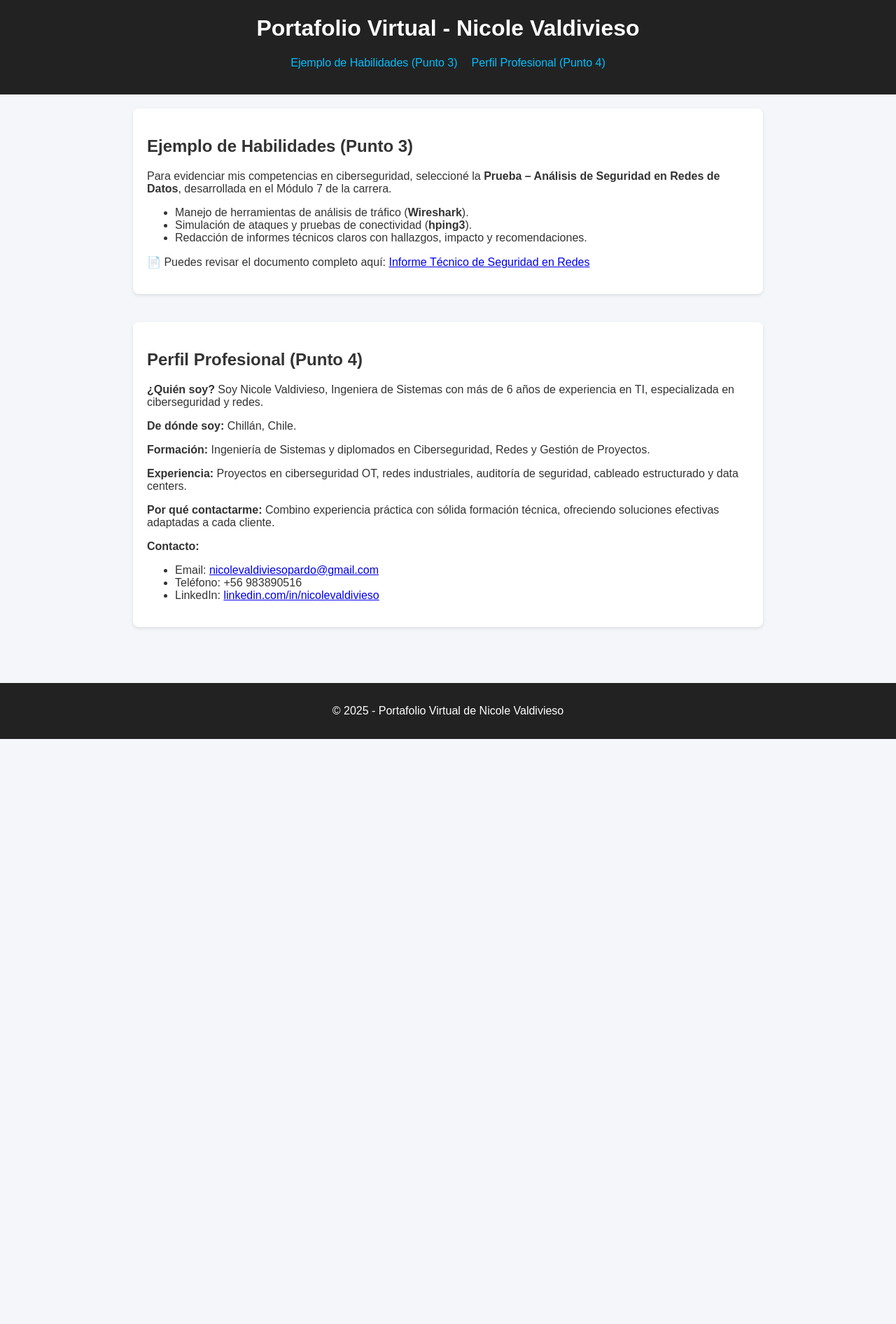
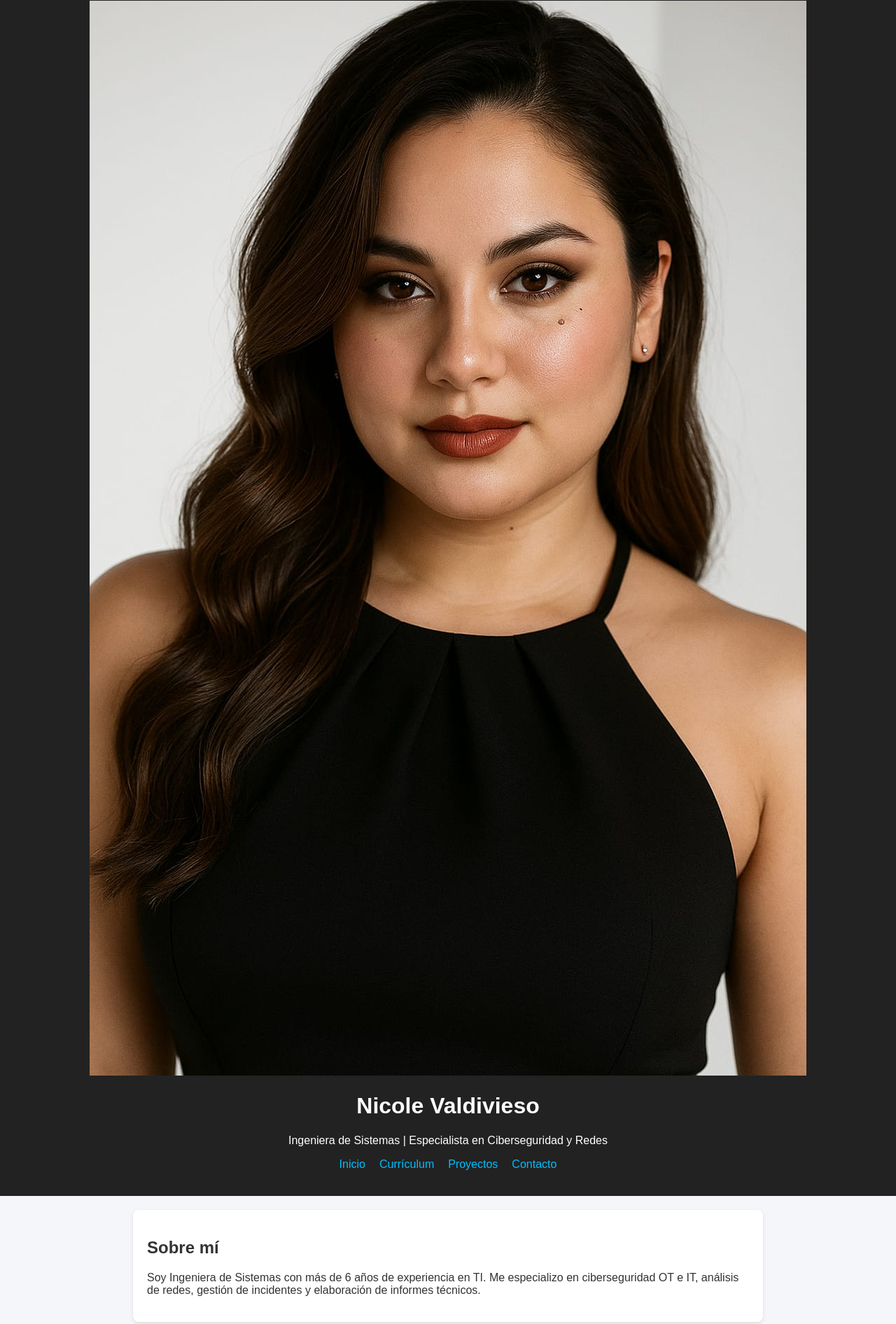
Before and after one commit to nicval22/nicolevaldivieso.github.io, a plain HTML site: page index.html in a window 1280 px wide. Shown: the part 19-1911 px from the top of the page at 70% size. Before the commit the page ends 1075 px from the top, so only its background shows below. Drawn offline with Linux system fonts and the light colour scheme.

Commit message:
Update index.html

```diff
--- a/index.html
+++ b/index.html
@@ -3,57 +3,63 @@
 <head>
   <meta charset="UTF-8">
   <meta name="viewport" content="width=device-width, initial-scale=1.0">
-  <title>Portafolio de Nicole Valdivieso</title>
+  <title>Portafolio Profesional - Nicole Valdivieso</title>
   <link rel="stylesheet" href="assets/estilo.css">
 </head>
 <body>
   <header>
-    <h1>Portafolio Virtual - Nicole Valdivieso</h1>
+    <img src="assets/img/perfil.jpg" alt="Foto de perfil" class="perfil-img">
+    <h1>Nicole Valdivieso</h1>
+    <p>Ingeniera de Sistemas | Especialista en Ciberseguridad y Redes</p>
     <nav>
       <ul>
-        <li><a href="#habilidades">Ejemplo de Habilidades (Punto 3)</a></li>
-        <li><a href="#perfil">Perfil Profesional (Punto 4)</a></li>
+        <li><a href="index.html">Inicio</a></li>
+        <li><a href="cv.html">Currículum</a></li>
+        <li><a href="proyectos.html">Proyectos</a></li>
+        <li><a href="contacto.html">Contacto</a></li>
       </ul>
     </nav>
   </header>
 
   <main>
-    <!-- Punto 3 -->
-    <section id="habilidades">
-      <h2>Ejemplo de Habilidades (Punto 3)</h2>
+    <section class="intro">
+      <h2>Sobre mí</h2>
       <p>
-        Para evidenciar mis competencias en ciberseguridad, seleccioné la <strong>Prueba – Análisis de Seguridad en Redes de Datos</strong>, desarrollada en el Módulo 7 de la carrera.
-      </p>
-      <ul>
-        <li>Manejo de herramientas de análisis de tráfico (<strong>Wireshark</strong>).</li>
-        <li>Simulación de ataques y pruebas de conectividad (<strong>hping3</strong>).</li>
-        <li>Redacción de informes técnicos claros con hallazgos, impacto y recomendaciones.</li>
-      </ul>
-      <p>
-        📄 Puedes revisar el documento completo aquí:
-        <a href="docs/Informe_Seguridad_Redes.pdf" target="_blank">Informe Técnico de Seguridad en Redes</a>
+        Soy Ingeniera de Sistemas con más de 6 años de experiencia en TI.
+        Me especializo en ciberseguridad OT e IT, análisis de redes, gestión de incidentes y elaboración de informes técnicos.
       </p>
     </section>
 
-    <!-- Punto 4 -->
-    <section id="perfil">
-      <h2>Perfil Profesional (Punto 4)</h2>
-      <p><strong>¿Quién soy?</strong> Soy Nicole Valdivieso, Ingeniera de Sistemas con más de 6 años de experiencia en TI, especializada en ciberseguridad y redes.</p>
-      <p><strong>De dónde soy:</strong> Chillán, Chile.</p>
-      <p><strong>Formación:</strong> Ingeniería de Sistemas y diplomados en Ciberseguridad, Redes y Gestión de Proyectos.</p>
-      <p><strong>Experiencia:</strong> Proyectos en ciberseguridad OT, redes industriales, auditoría de seguridad, cableado estructurado y data centers.</p>
-      <p><strong>Por qué contactarme:</strong> Combino experiencia práctica con sólida formación técnica, ofreciendo soluciones efectivas adaptadas a cada cliente.</p>
-      <p><strong>Contacto:</strong></p>
-      <ul>
-        <li>Email: <a href="mailto:nicolevaldiviesopardo@gmail.com">nicolevaldiviesopardo@gmail.com</a></li>
-        <li>Teléfono: +56 983890516</li>
-        <li>LinkedIn: <a href="https://www.linkedin.com/in/nicolevaldivieso" target="_blank">linkedin.com/in/nicolevaldivieso</a></li>
-      </ul>
+    <section class="skills">
+      <h2>Habilidades destacadas</h2>
+      <div class="grid">
+        <div class="card">
+          <img src="assets/icons/network.png" alt="Icono redes">
+          <h3>Redes de datos</h3>
+          <p>Diseño, configuración y auditoría de infraestructuras de red seguras.</p>
+        </div>
+        <div class="card">
+          <img src="assets/icons/security.png" alt="Icono seguridad">
+          <h3>Ciberseguridad</h3>
+          <p>Pruebas de penetración, SIEM, análisis forense y mitigación de ataques.</p>
+        </div>
+        <div class="card">
+          <img src="assets/icons/report.png" alt="Icono informes">
+          <h3>Documentación</h3>
+          <p>Redacción de informes técnicos y ejecutivos con hallazgos y recomendaciones.</p>
+        </div>
+      </div>
+    </section>
+
+    <section class="cta">
+      <h2>Explora más</h2>
+      <a href="proyectos.html" class="btn">Ver proyectos</a>
+      <a href="cv.html" class="btn">Ver currículum</a>
     </section>
   </main>
 
   <footer>
-    <p>© 2025 - Portafolio Virtual de Nicole Valdivieso</p>
+    <p>© 2025 Nicole Valdivieso - Portafolio Virtual</p>
   </footer>
 </body>
 </html>
```
